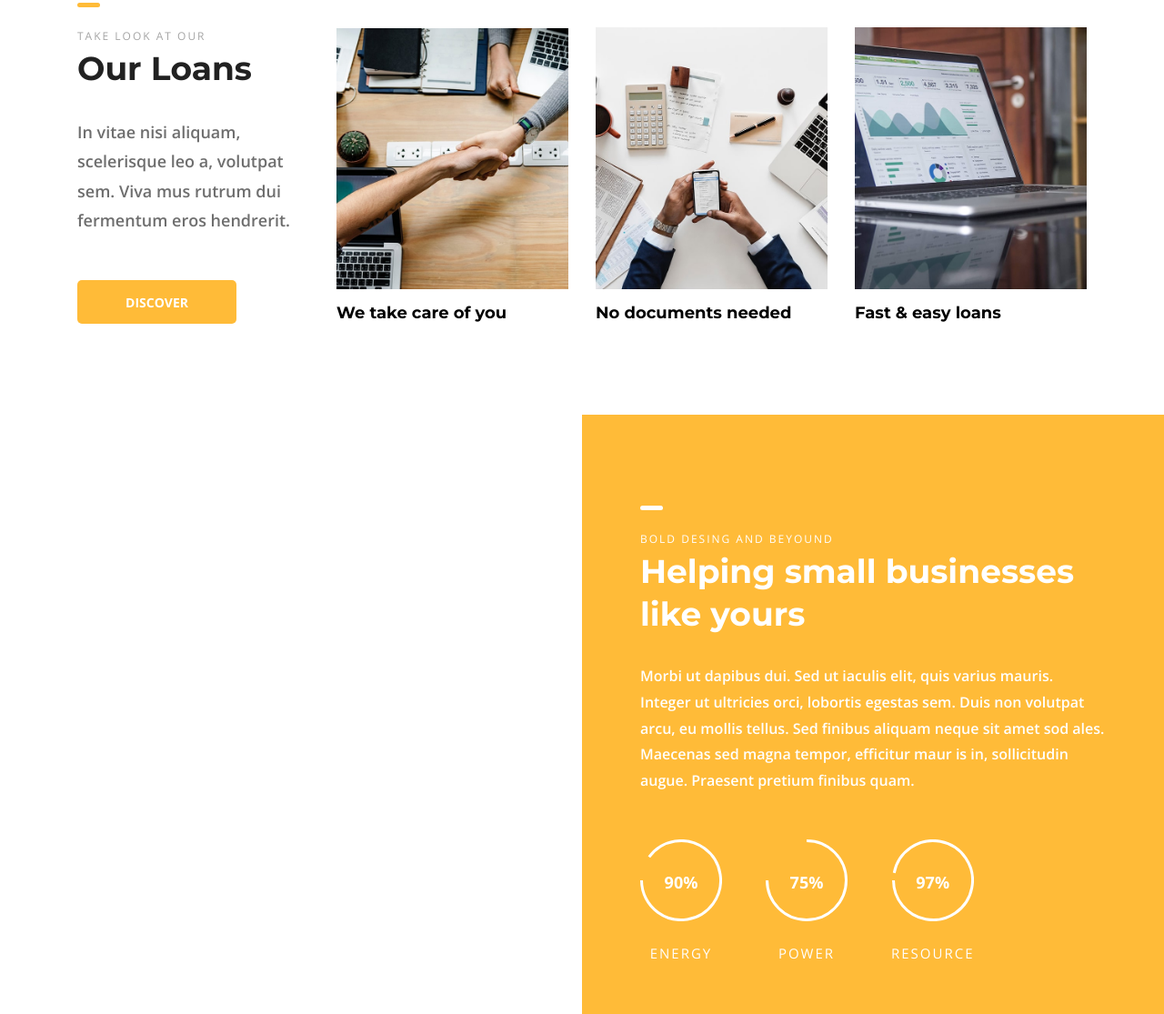
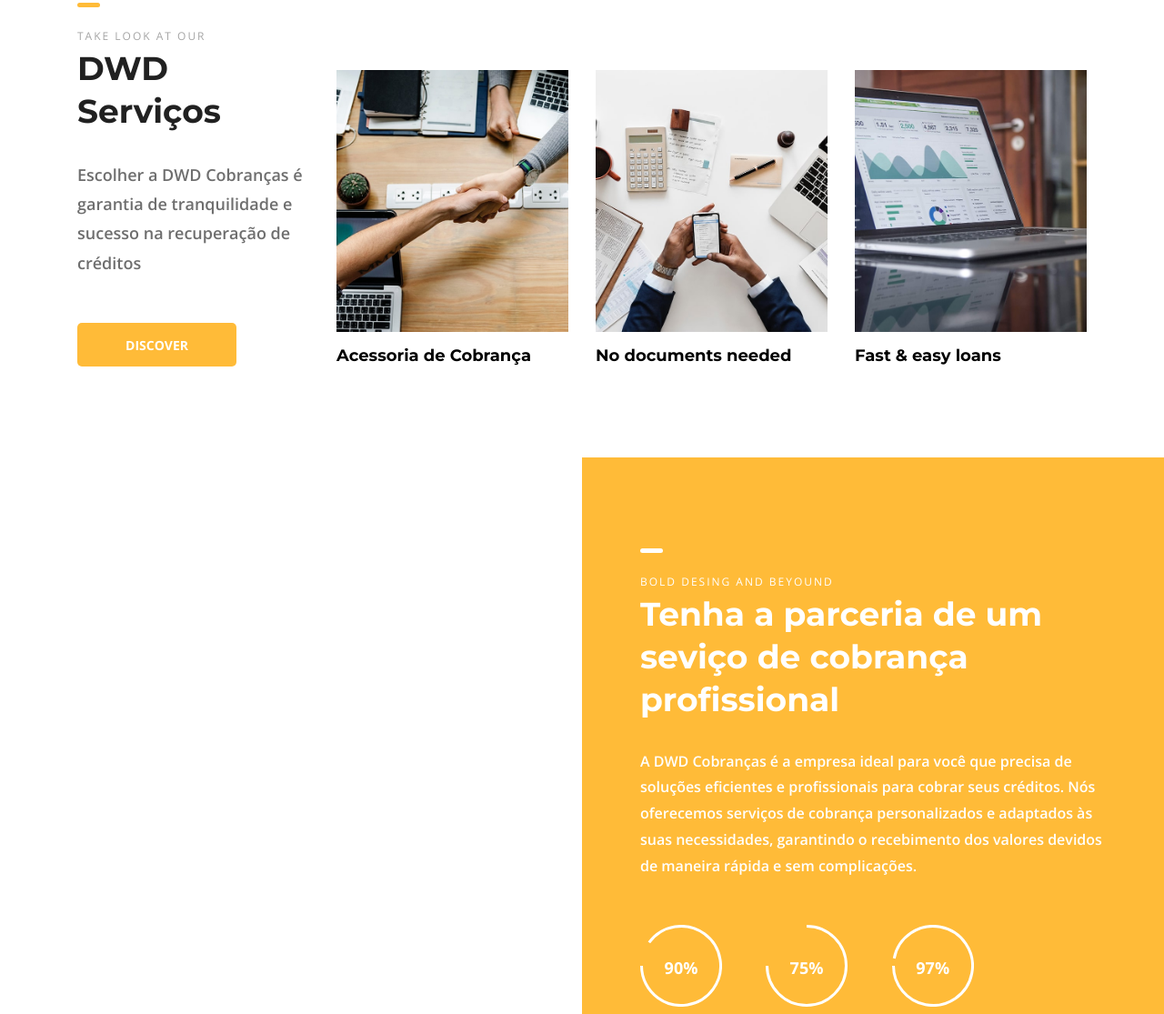
Before and after one commit to GCison/dwdcobrancas, a plain HTML site: page index.html in a window 1280 px wide. Shown: the part 1022-2137 px from the top of the page at 91% size. Drawn offline with nearby package versions, Linux system fonts and the light colour scheme; files whose address does not match are found by name.

Commit message:
commit initial

```diff
--- a/index.html
+++ b/index.html
@@ -183,7 +183,7 @@
                             <div class="welcome-text text-center">
                                 <h6 data-animation="fadeInDown" data-delay="100ms">1 ano interest</h6>
                                 <h2 data-animation="fadeInDown" data-delay="300ms">Conheça a <span>DWD</span> cobranças</h2>
-                                <p data-animation="fadeInDown" data-delay="500ms">Vestibulum eu vehicula elit, nec elementum orci. Praesent aliquet ves tibulum tempus. Pellentesque posuere pharetra turpis, eget finibus erat porta placerat.</p>
+                                <p data-animation="fadeInDown" data-delay="500ms">Além disso, a empresa se preocupa em manter boas relações com os devedores, buscando sempre soluções que atendam às necessidades de ambas as partes.</p>
                                 <a href="#" class="btn credit-btn mt-50" data-animation="fadeInDown" data-delay="700ms">Discover</a>
                             </div>
                         </div>
@@ -204,7 +204,7 @@
                             <div class="welcome-text text-center">
                                 <h6 data-animation="fadeInUp" data-delay="100ms">1 ano interest</h6>
                                 <h2 data-animation="fadeInUp" data-delay="300ms">get your <span>DWD</span> now</h2>
-                                <p data-animation="fadeInUp" data-delay="500ms">Vestibulum eu vehicula elit, nec elementum orci. Praesent aliquet ves tibulum tempus. Pellentesque posuere pharetra turpis, eget finibus erat porta placerat.</p>
+                                <p data-animation="fadeInUp" data-delay="500ms">Além disso, a empresa se preocupa em manter boas relações com os devedores, buscando sempre soluções que atendam às necessidades de ambas as partes. Escolher a DWD Cobranças é garantia de tranquilidade e sucesso na recuperação de créditos. Pellentesque posuere pharetra turpis, eget finibus erat porta placerat.</p>
                                 <a href="#" class="btn credit-btn mt-50" data-animation="fadeInUp" data-delay="700ms">Discover</a>
                             </div>
                         </div>
@@ -249,16 +249,16 @@
                         <div class="section-heading">
                             <div class="line"></div>
                             <p>Take look at our</p>
-                            <h2>Our Loans</h2>
+                            <h2>DWD Serviços</h2>
                         </div>
-                        <h6>In vitae nisi aliquam, scelerisque leo a, volutpat sem. Viva mus rutrum dui fermentum eros hendrerit.</h6>
+                        <h6>Escolher a DWD Cobranças é garantia de tranquilidade e sucesso na recuperação de créditos</h6>
                         <a href="#" class="btn credit-btn mt-50">Discover</a>
                     </div>
                 </div>
                 <div class="col-12 col-sm-6 col-lg-3">
                     <div class="single-features-area mb-100 wow fadeInUp" data-wow-delay="300ms">
                         <img src="img/bg-img/2.jpg" alt="">
-                        <h5>We take care of you</h5>
+                        <h5>Acessoria de Cobrança</h5>
                     </div>
                 </div>
                 <div class="col-12 col-sm-6 col-lg-3">
@@ -289,9 +289,9 @@
             <div class="section-heading white">
                 <div class="line"></div>
                 <p>Bold desing and beyound</p>
-                <h2>Helping small businesses like yours</h2>
+                <h2>Tenha a parceria de um seviço de cobrança profissional</h2>
             </div>
-            <h6>Morbi ut dapibus dui. Sed ut iaculis elit, quis varius mauris. Integer ut ultricies orci, lobortis egestas sem. Duis non volutpat arcu, eu mollis tellus. Sed finibus aliquam neque sit amet sod ales. Maecenas sed magna tempor, efficitur maur is in, sollicitudin augue. Praesent pretium finibus quam.</h6>
+            <h6>A DWD Cobranças é a empresa ideal para você que precisa de soluções eficientes e profissionais para cobrar seus créditos. Nós oferecemos serviços de cobrança personalizados e adaptados às suas necessidades, garantindo o recebimento dos valores devidos de maneira rápida e sem complicações.</h6>
             <div class="d-flex flex-wrap mt-50">
                 <!-- Single Skills Area -->
                 <div class="single-skils-area mb-70 mr-5">
```
